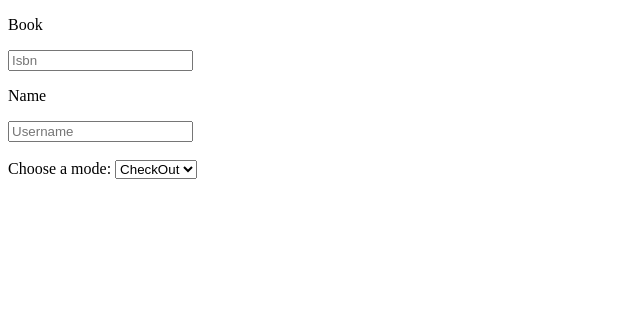
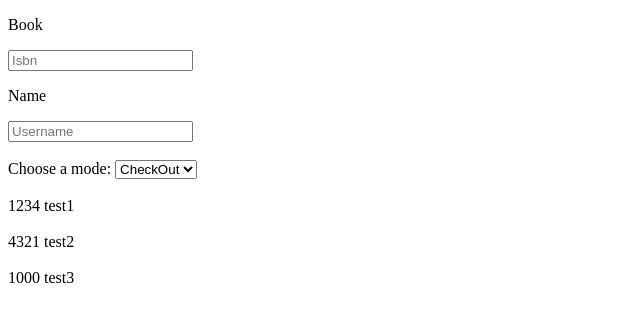
Before and after one commit to Techpro709/Library, a plain HTML site: page index.html in a window 1280 px wide. Shown: the whole page, without its empty margins (0-640 px from the left). Drawn offline with Linux system fonts and the light colour scheme.

Commit message:
editing js
added a way to display array to webpage

```diff
--- a/JS/script.js
+++ b/JS/script.js
@@ -1,6 +1,12 @@
 console.log("Script.js is running");
 
 var books = [{id:1234,name:"test1"},{id:4321,name:"test2"},{id:1000,name:"test3"}];
+var bookdisplay = document.querySelector("#bookoptions");
+const books2 = books.map(item => {
 
-const books2 = books.map(item => {    console.log( item.id + " "+ item.name)});
+    console.log( item.id + " "+ item.name)
+    console.log()
+    bookdisplay.innerHTML += item.id + " " + item.name + "<br> <br>";
+
+ });
 //console.log(books2);
--- a/index.html
+++ b/index.html
@@ -16,6 +16,9 @@
       <option value="checkin">CheckIn</option>
     </select>
 
+    <br><br>
+    <div id="bookoptions"></div>
+
     <script src="JS/script.js"></script>
 </body>
 </html>
```
